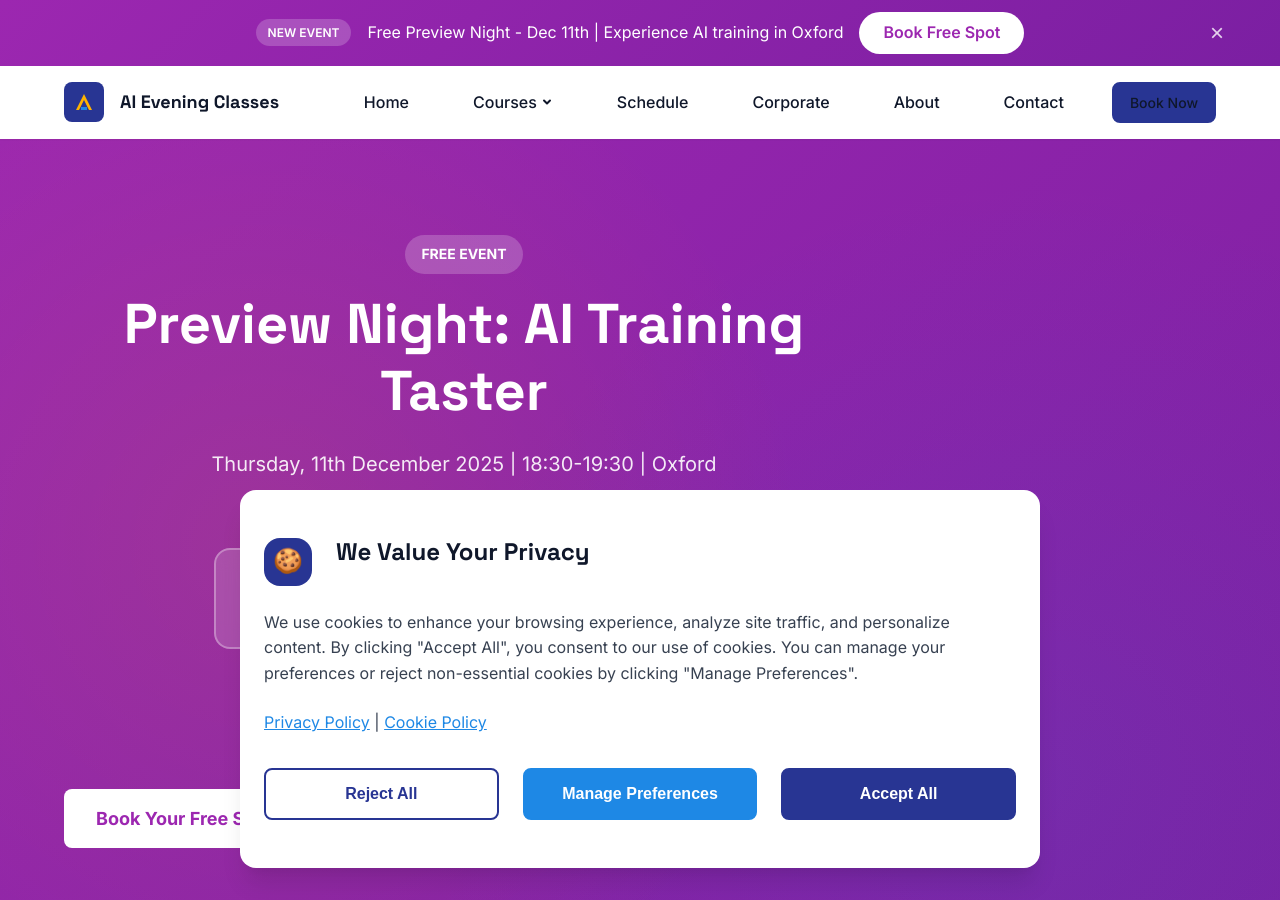
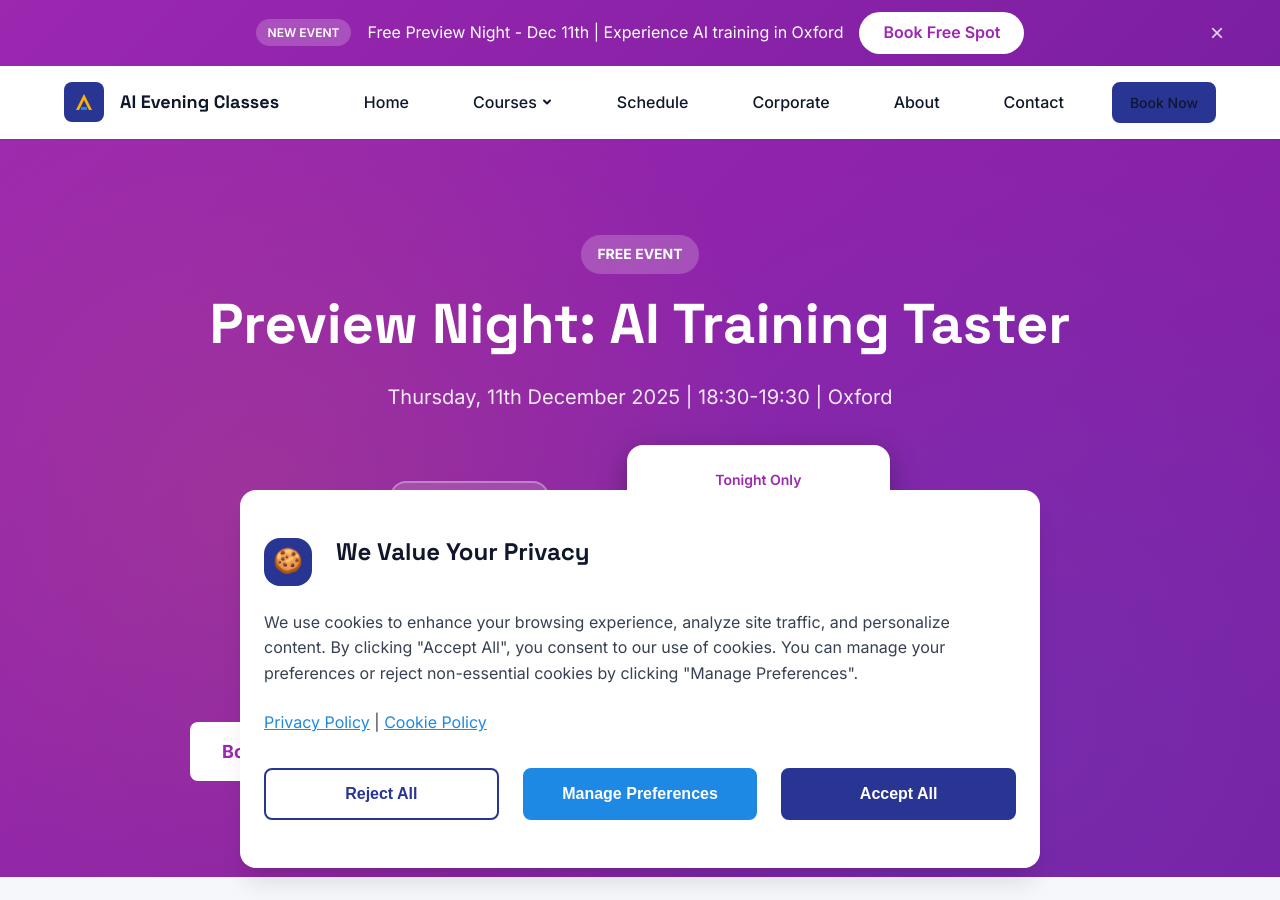
Before and after one commit to LatinRickshaw/oxfordaiteaching, a Jekyll site: the page built from preview-night.html, in a window 1280 px wide and 900 px high. Built offline with Jekyll 4.4.1, drawn with Linux system fonts in a browser that asks for light colours.

Commit message:
Fixed preview night hero alignment

```diff
--- a/preview-night.html
+++ b/preview-night.html
@@ -6,7 +6,7 @@ description: Experience our AI training in action. Free 1-hour preview night in
 
 <section class="hero" style="background: linear-gradient(135deg, #9C27B0 0%, #7B1FA2 100%);">
     <div class="container">
-        <div class="hero-content" style="text-align: center; color: white;">
+        <div class="hero-content" style="text-align: center; color: white; max-width: 900px; margin: 0 auto;">
             <span style="display: inline-block; background: rgba(255,255,255,0.2); color: white; padding: 0.5rem 1rem; border-radius: 2rem; font-size: 0.875rem; font-weight: 700; text-transform: uppercase; margin-bottom: 1rem;">Free Event</span>
             <h1 style="color: white;">Preview Night: AI Training Taster</h1>
             <p style="font-size: 1.25rem; color: rgba(255,255,255,0.95); margin-bottom: 1.5rem;">Thursday, 11th December 2025 | 18:30-19:30 | Oxford</p>
```
